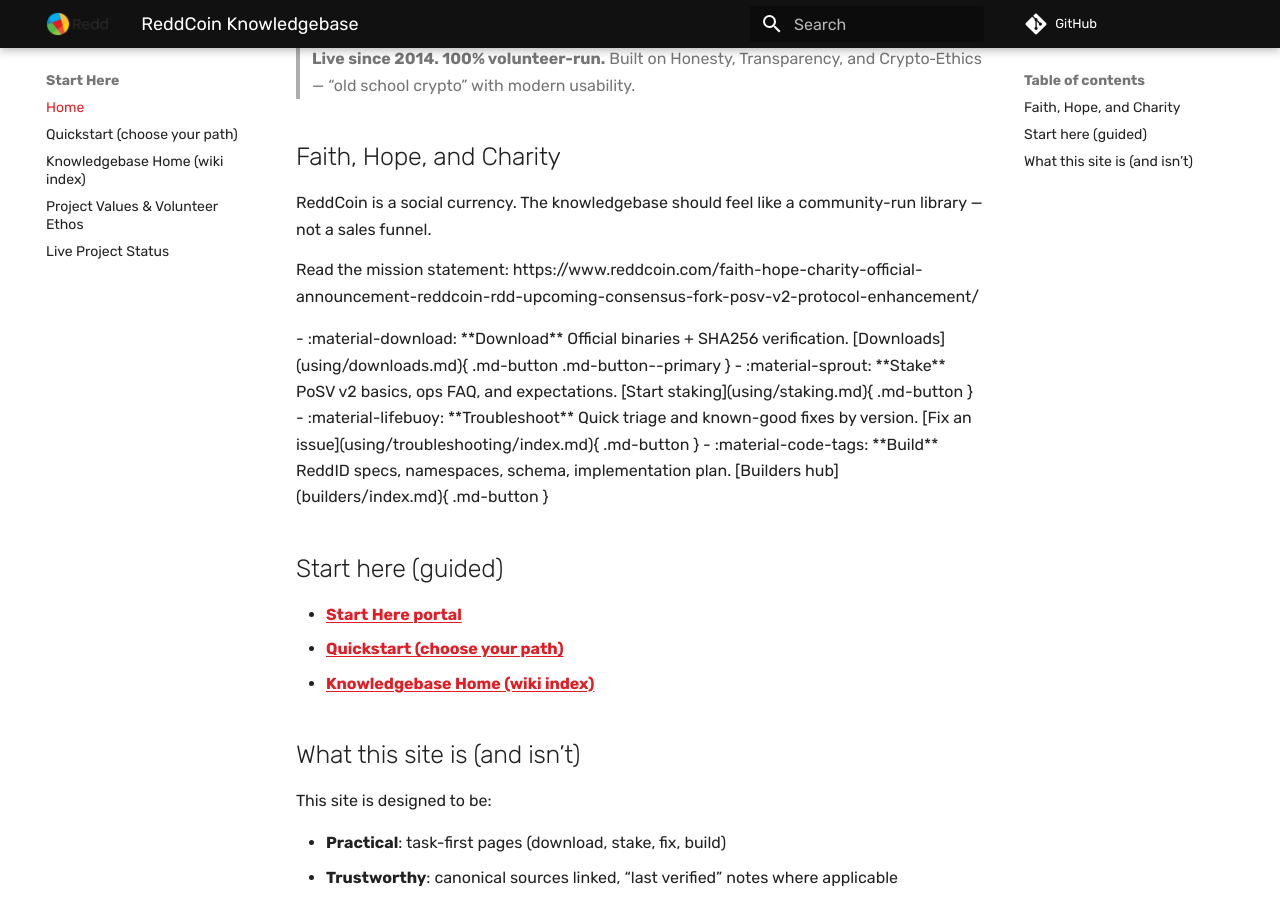
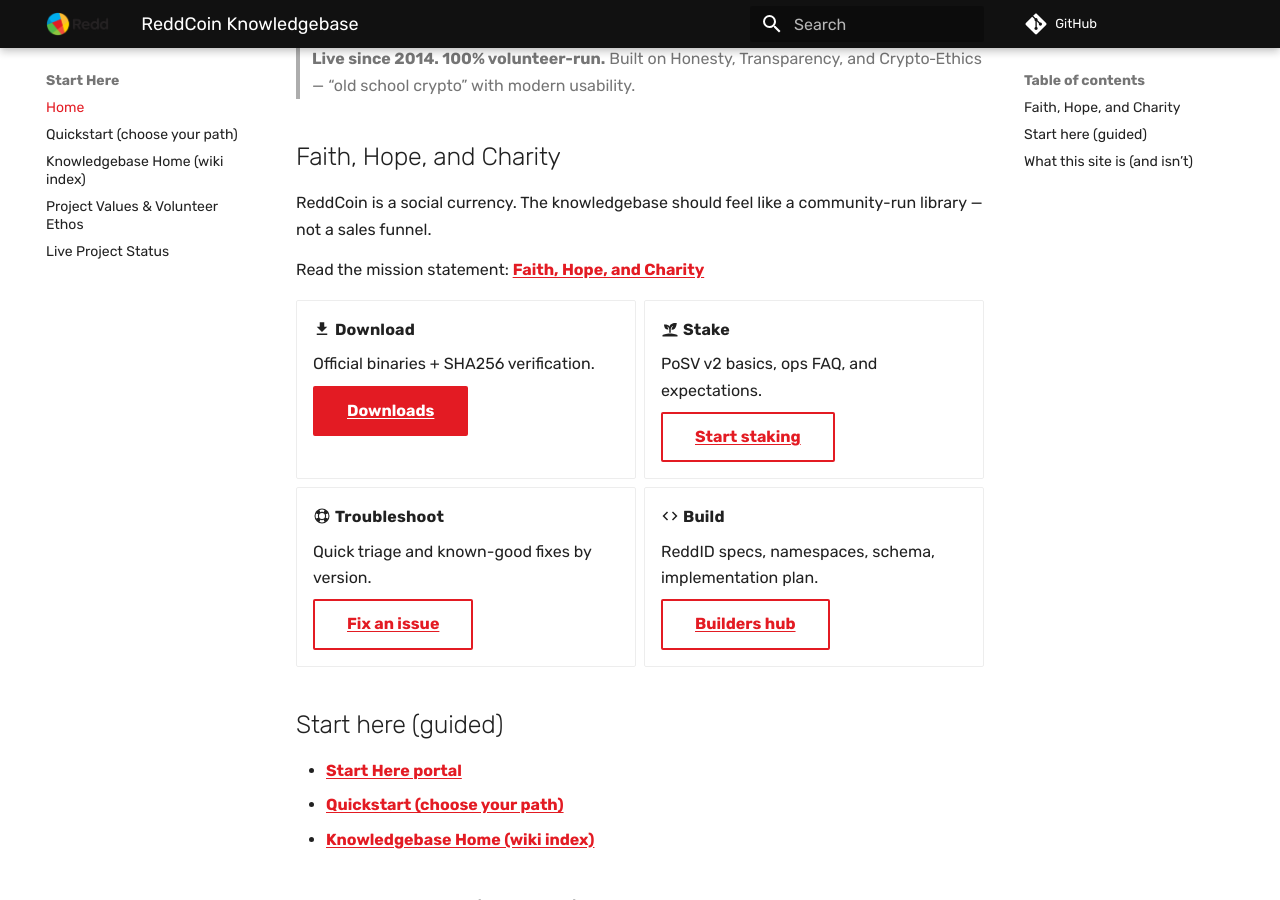
Before and after one commit to reddcoin-project/knowledgebase, an MkDocs documentation site: the page built from docs/index.md, in a window 1280 px wide and 900 px high, scrolled down 251 px. Built offline with MkDocs 1.6.1 and Material for MkDocs 9.7.7, drawn with Linux system fonts in a browser that asks for light colours.

Commit message:
v0.25
Correction of material plugins, display issues.

```diff
--- a/docs/index.md
+++ b/docs/index.md
@@ -10,7 +10,7 @@
 
 ReddCoin is a social currency. The knowledgebase should feel like a community-run library — not a sales funnel.
 
-Read the mission statement: https://www.reddcoin.com/faith-hope-charity-official-announcement-reddcoin-rdd-upcoming-consensus-fork-posv-v2-protocol-enhancement/
+Read the mission statement: [Faith, Hope, and Charity](https://www.reddcoin.com/faith-hope-charity-official-announcement-reddcoin-rdd-upcoming-consensus-fork-posv-v2-protocol-enhancement/)
 
 <div class="grid cards" markdown>
 
--- a/mkdocs.yml
+++ b/mkdocs.yml
@@ -22,6 +22,13 @@
     text: Rubik
     code: Roboto Mono
 markdown_extensions:
+- attr_list
+- md_in_html
+- pymdownx.magiclink
+- pymdownx.tabbed:
+    alternate_style: true
+- pymdownx.tasklist:
+    custom_checkbox: true
 - admonition
 - footnotes
 - pymdownx.details
```
